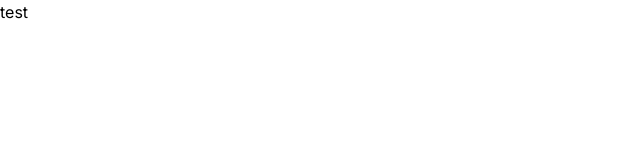
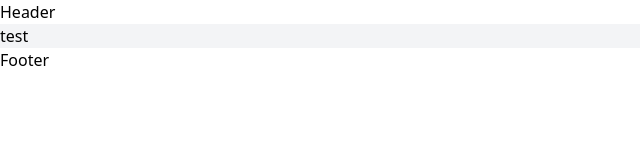
Before and after one commit to staciax/elma, a Next.js app in the folder frontend/: page / in a window 1280 px wide. Shown: the top 160 px of the page, without its empty margins (0-640 px from the left). Built offline with nearby package versions, Linux system fonts and the light colour scheme.

Commit message:
add header, footer to layout

```diff
--- a/frontend/app/layout.tsx
+++ b/frontend/app/layout.tsx
@@ -1,8 +1,9 @@
 import type { Metadata } from 'next';
-import { Inter } from 'next/font/google';
+
+import Footer from '@/components/footer';
+import Header from '@/components/header';
+
 import './globals.css';
-
-const inter = Inter({ subsets: ['latin'] });
 
 export const metadata: Metadata = {
 	title: 'Create Next App',
@@ -16,7 +17,11 @@ export default function RootLayout({
 }>) {
 	return (
 		<html lang="en">
-			<body className={inter.className}>{children}</body>
+			<body className="font-prompt">
+				<Header />
+				<main className="container mx-auto bg-gray-100">{children}</main>
+				<Footer />
+			</body>
 		</html>
 	);
 }
--- /dev/null
+++ b/frontend/components/footer.tsx
@@ -0,0 +1,7 @@
+import React from 'react';
+
+function Footer() {
+	return <div>Footer</div>;
+}
+
+export default Footer;
--- /dev/null
+++ b/frontend/components/header.tsx
@@ -0,0 +1,7 @@
+import React from 'react';
+
+function Header() {
+	return <div>Header</div>;
+}
+
+export default Header;
```
